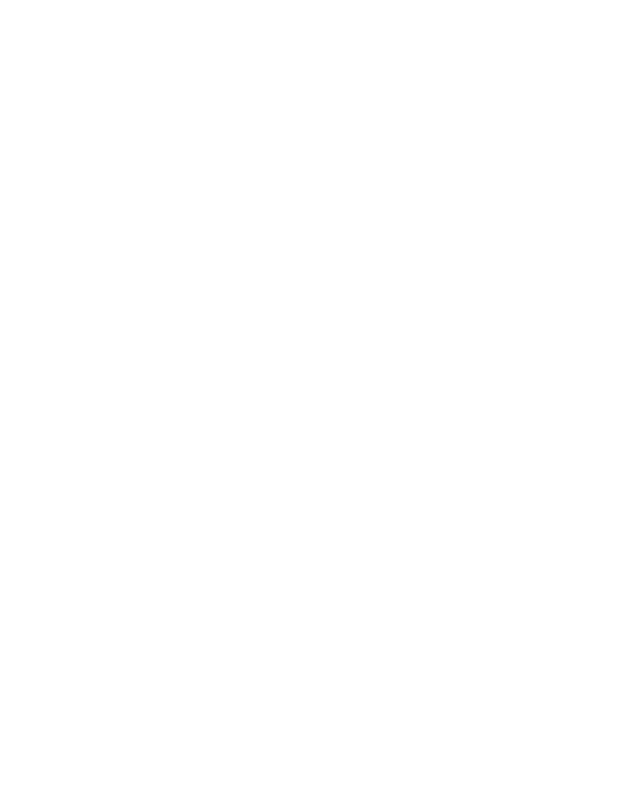
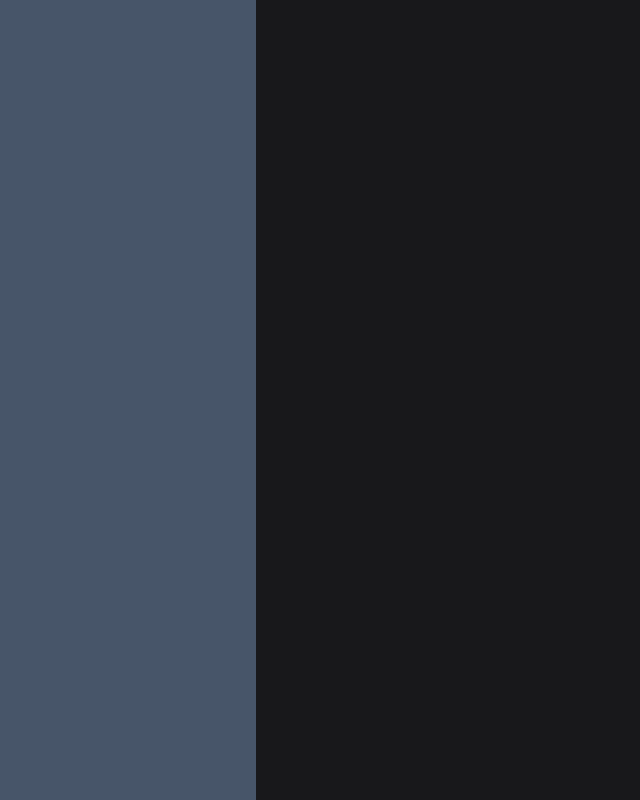
Before and after one commit to gabrielg2020/small-physics-sim, a website: page src/index.html in a window 1280 px wide. Shown: the whole page, without its empty margins (0-640 px from the left). Drawn offline with Linux system fonts and the light colour scheme.

Commit message:
set up grid

```diff
--- a/src/index.html
+++ b/src/index.html
@@ -7,6 +7,14 @@
     <link rel="stylesheet" href="/dist/output.css">
 </head>
 <body>
+    <div class="grid grid-cols-5 h-screen">
+        <div id="sidebar" class="bg-slate-600">
 
+        </div>
+
+        <div id="view" class="bg-zinc-900 col-span-4">
+
+        </div>
+    </div>
 </body>
 </html>
```
Also changed, not shown: dist/output.css.
